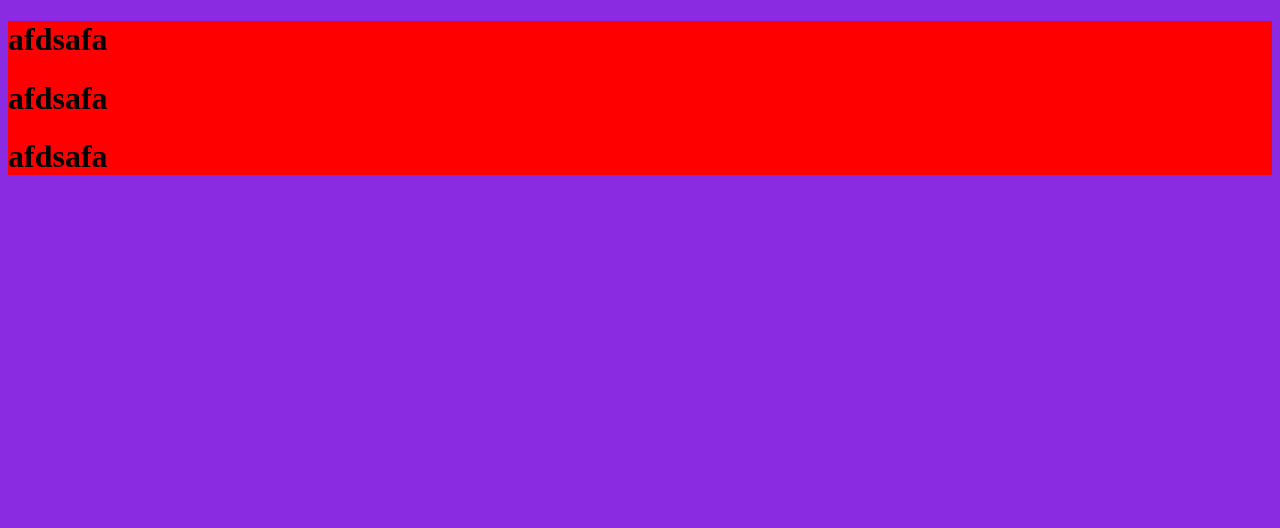
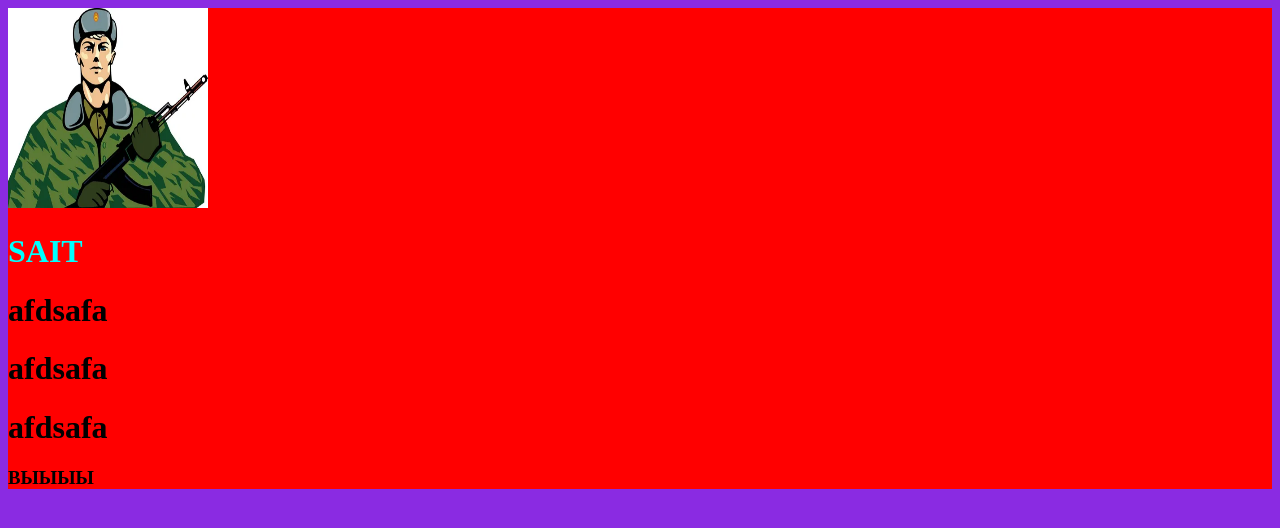
Before and after one commit to Igor9595/LandingSite, a React (Vite) app in the folder vite-project/: page / in a window 1280 px wide. Shown: the top 528 px of the page. Built offline with nearby package versions, Linux system fonts and the light colour scheme.

Commit message:
Вставили картинку

```diff
--- a/vite-project/src/App.jsx
+++ b/vite-project/src/App.jsx
@@ -12,11 +12,11 @@ function App() {
   return (
     <>
       <div className={style.main}>
-        <header></header>
+        <Header></Header>
         <Card></Card>
         <Card></Card>
         <Card></Card>
-        <footer></footer>
+        <Footer></Footer>
       </div>
     </>
   )
--- a/vite-project/src/Component/Footer.jsx
+++ b/vite-project/src/Component/Footer.jsx
@@ -5,7 +5,7 @@ function Footer() {
 
   return (
     <>
-
+      <h3>ВЫЫЫЫ</h3>
     </>
   )
 }
--- a/vite-project/src/Component/Header.jsx
+++ b/vite-project/src/Component/Header.jsx
@@ -1,13 +1,18 @@
 import style from "./style/Header.module.css"
+import logo from "./Assets/AAAAA.png"
 
 function Header() {
 
 
   return (
-    <>
 
-    </>
-  )
+  <span>
+
+      <img className={style.logo} src={logo}/>
+      <h1 className={style.title}>SAIT</h1>
+
+  </span>
+)
 }
 
 export default Header
--- a/vite-project/src/Component/style/Header.module.css
+++ b/vite-project/src/Component/style/Header.module.css
@@ -0,0 +1,7 @@
+.logo{
+    width: 200px;
+    height: 200px;
+}
+.title {
+  color: aqua;
+}
```
Also changed, not shown: vite-project/src/Component/Assets/AAAAA.png (added), vite-project/src/Component/Assets/logo.jpg (added).
